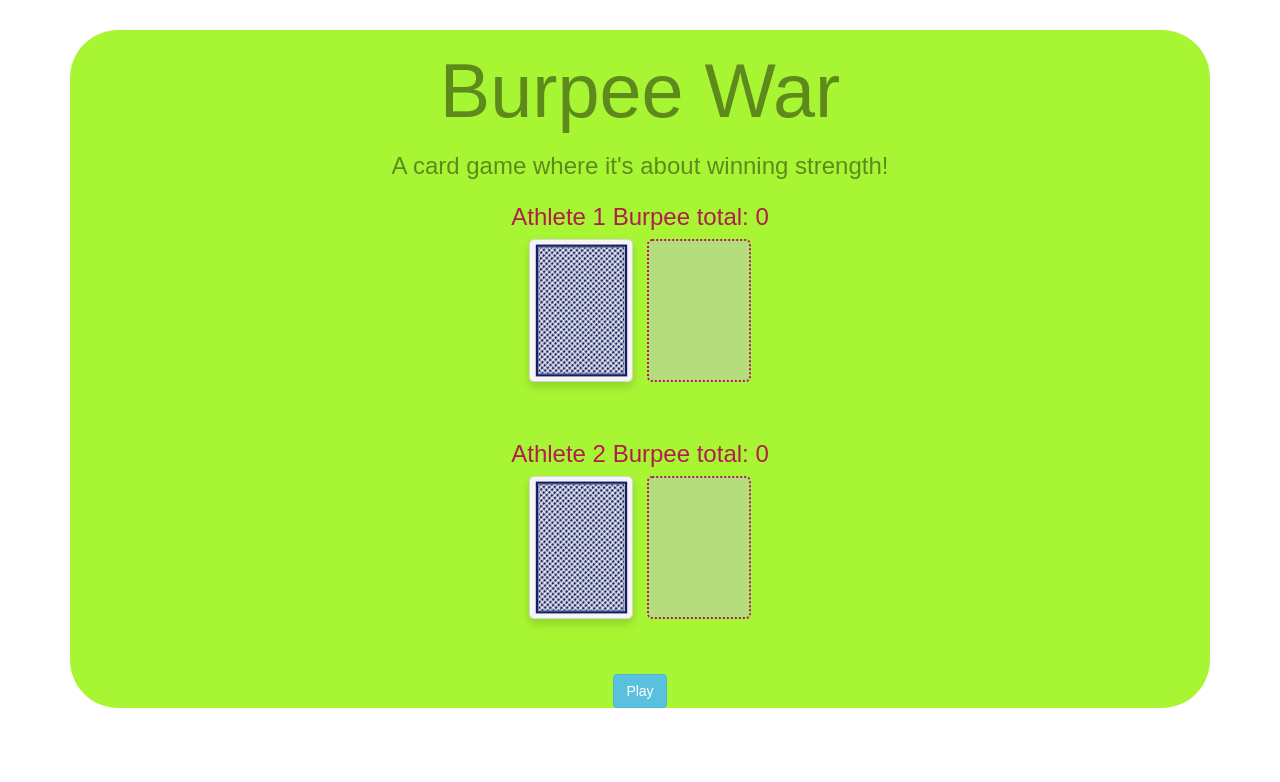
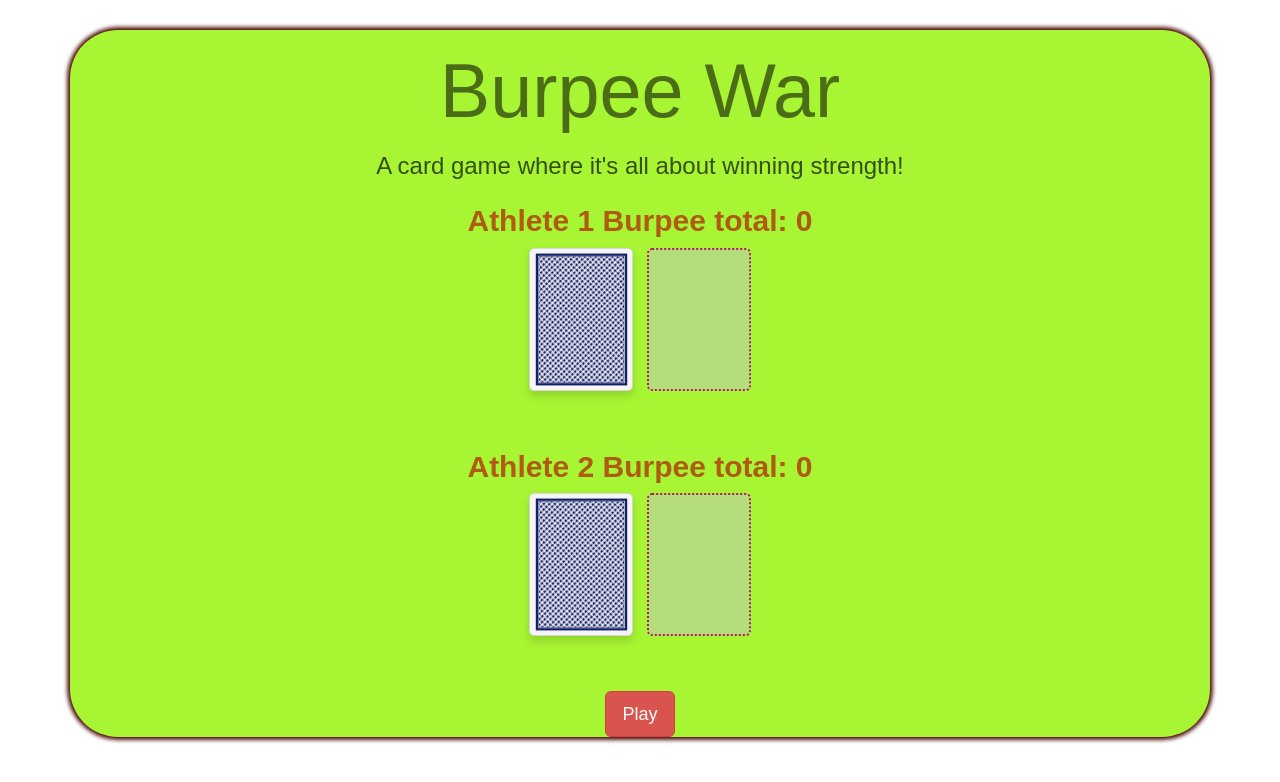
Before and after one commit to MBJaeger/war, a plain HTML site: page index.html in a window 1280 px wide. Drawn offline with nearby package versions, Linux system fonts and the light colour scheme; a web font is replaced by a local one.

Commit message:
css screenshots

```diff
--- a/css/main.css
+++ b/css/main.css
@@ -6,29 +6,35 @@
   text-align: center;
   font-family: 'Lacquer', sans-serif;
   border-radius: 0.5in;
-  border-width: 0.5in;
-  border-color: rgba(41, 41, 41, 0.75);
+  box-shadow: 0 0 3pt 2pt rgb(70, 0, 0);
   margin-top: 8mm;
 }
 
 .identifier {
-font-size: x-large;
-color: #b01f4a;
+font-size: 30px;
+font-weight: bold;
+color: #b40202a2;
+
 }
 
 .title {
   font-size: 20mm;
   font-weight: 400;
-  color: rgba(0, 0, 0, 0.438)
+  color: rgba(0, 0, 0, 0.555)
 }
 
-.btn {
-  margin-bottom: 15px;
+
+.winnermsg {
+  color:rgb(185, 13, 13);
+  font-size: 70px;
 }
 
-.winnermsg {
-  color:red;
-  font-size: 100px;
+.memo {
+  color: rgba(0, 0, 0, 0.678);
+}
+
+.button {
+  margin-bottom: 2mm;
 }
 
 @charset "UTF-8";
--- a/index.html
+++ b/index.html
@@ -20,7 +20,7 @@
     <div class="container">
     </head>
     <header class="title"><h2 class="title">Burpee War</h2>
-    <h3 class="memo">A card game where it's about winning strength!</h3>
+    <h3 class="memo">A card game where it's all about winning strength!</h3>
     <h2 class="winnermsg" id ="message"></h2>
     </header>
     </head>
@@ -36,7 +36,7 @@
     <div id="flipped2" class="card large outline"></div>
 
     <br>
-    <button id='playBtn' class="btn btn-info">Play</button>
+    <button id='playBtn' type="button" class="btn btn-danger btn-lg" data-toggle="button" aria-pressed="false">Play</button>
 </div>
 
 </body>
```
Also changed, not shown: images/War Screenshots/warShot1.png (added), images/War Screenshots/warShot2.png (added), images/War Screenshots/warShot3.png (added), 1 other file.
